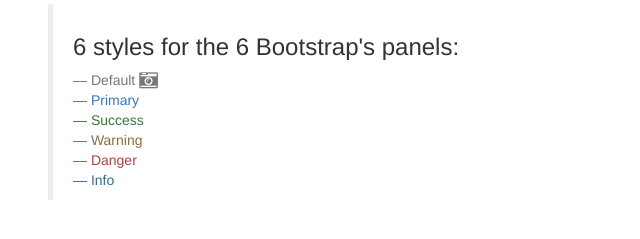
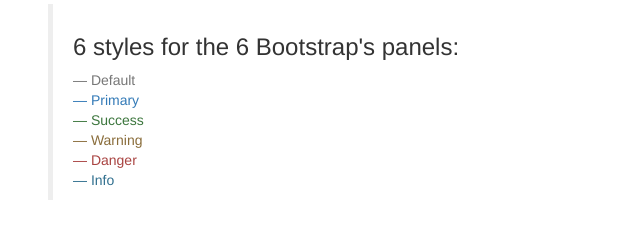
Before and after one commit to AAveline/Overlay-Bootstrap, a plain HTML site: page index.html in a window 1280 px wide. Shown: the part 159-398 px from the top of the page, 37-677 px from the left. Drawn offline with nearby package versions, Linux system fonts and the light colour scheme.

Commit message:
Update index.html

```diff
--- a/index.html
+++ b/index.html
@@ -62,7 +62,7 @@
     <h1 class="text-center">Overlay</h1><hr><div class="col-md-6">
     <blockquote>
   <h3>6 styles for the 6 Bootstrap's panels:</h3>
-  <small class="text-muted">Default <i class="fa fa-camera-retro fa-lg"></i> </small>
+  <small class="text-muted">Default  </small>
   <small class="text-primary">Primary</small>
   <small class="text-success">Success</small>
   <small class="text-warning">Warning</small>
```
